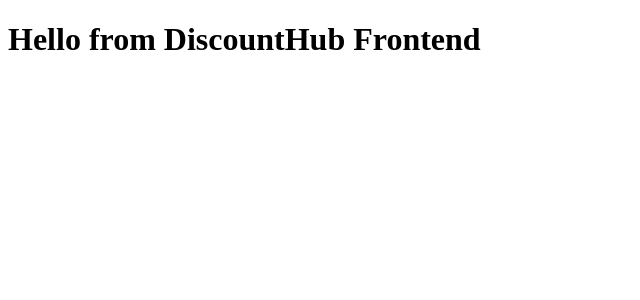
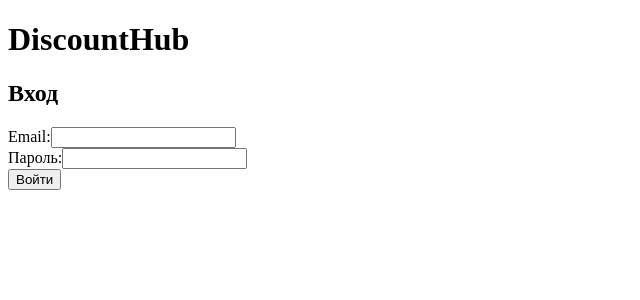
Before and after one commit to discounthub-app/discounthub, a React (Vite) app in the folder frontend/: page / in a window 1280 px wide. Shown: the top 300 px of the page, without its empty margins (0-640 px from the left). Built offline with nearby package versions, Linux system fonts and the light colour scheme.

Commit message:
Update App.tsx

```diff
--- a/frontend/src/App.tsx
+++ b/frontend/src/App.tsx
@@ -1,5 +1,51 @@
-function App() {
-  return <h1>Hello from DiscountHub Frontend</h1>
-}
+import React, { useState, useEffect } from 'react';
+import LoginForm from './components/LoginForm';
+import { getMe } from './api/auth';
 
-export default App
+const App = () => {
+  const [token, setToken] = useState(localStorage.getItem('token') || '');
+  const [user, setUser] = useState(null);
+
+  useEffect(() => {
+    const fetchUser = async () => {
+      if (token) {
+        try {
+          const userData = await getMe(token);
+          setUser(userData);
+        } catch (err) {
+          console.error('Ошибка получения пользователя', err);
+          setToken('');
+          localStorage.removeItem('token');
+        }
+      }
+    };
+    fetchUser();
+  }, [token]);
+
+  const handleLogin = (newToken) => {
+    setToken(newToken);
+    localStorage.setItem('token', newToken);
+  };
+
+  return (
+    <div>
+      <h1>DiscountHub</h1>
+      {user ? (
+        <div>
+          <p>Вы вошли как: <strong>{user.username}</strong></p>
+          <button onClick={() => {
+            setToken('');
+            setUser(null);
+            localStorage.removeItem('token');
+          }}>
+            Выйти
+          </button>
+        </div>
+      ) : (
+        <LoginForm onLogin={handleLogin} />
+      )}
+    </div>
+  );
+};
+
+export default App;
```
